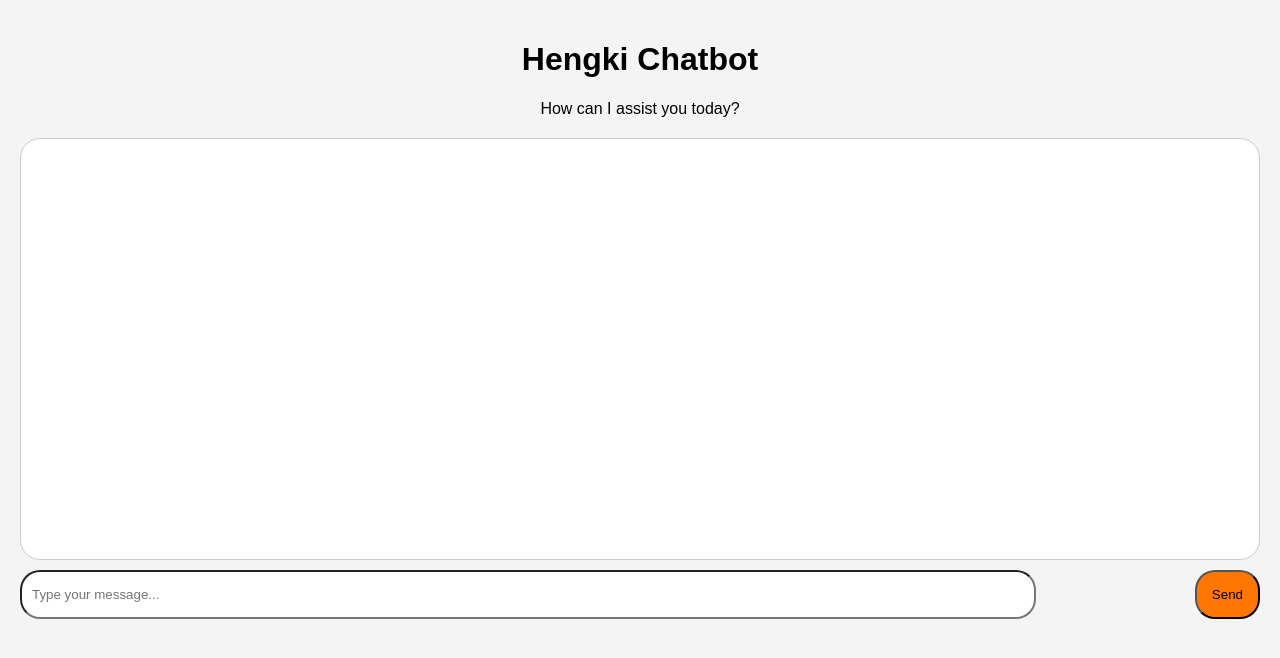
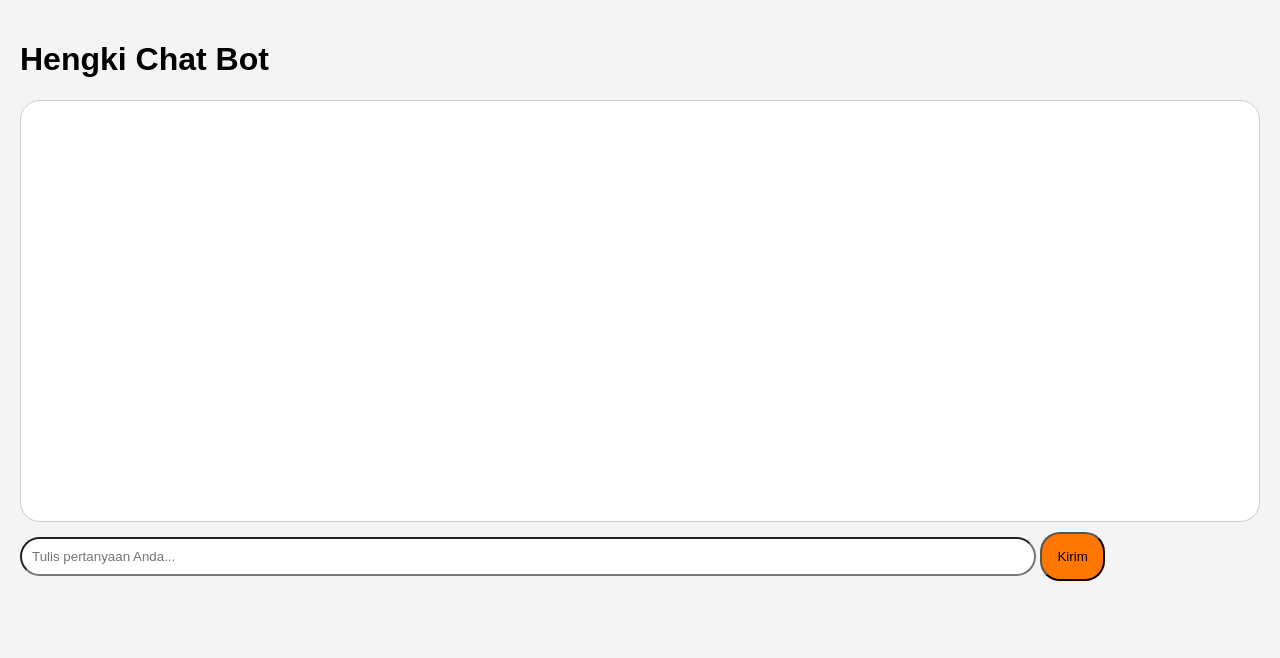
Before and after one commit to HengkiDev/Hengki-ChatBot, a plain HTML site: page index.html in a window 1280 px wide. Drawn offline with Linux system fonts and the light colour scheme.

Commit message:
Update index.html

```diff
--- a/index.html
+++ b/index.html
@@ -3,19 +3,26 @@
 <head>
     <meta charset="UTF-8">
     <meta name="viewport" content="width=device-width, initial-scale=1.0">
-    <title>Hengki Chatbot</title>
+    <title>Hengki AI Chat</title>
     <link rel="stylesheet" href="style.css">
 </head>
 <body>
-    <header>
-        <h1>Hengki Chatbot</h1>
-        <p>How can I assist you today?</p>
-    </header>
-    <div class="chat-container"></div>
-    <form class="input-form">
-        <input type="text" placeholder="Type your message..." required />
-        <button type="submit">Send</button>
-    </form>
+    <div class="container">
+        <div class="nav">
+          <h1>Hengki Chat Bot</h1>
+        </div>
+        <div class="chat-container" id="chatContainer">
+            <!-- Pesan akan ditambahkan di sini -->
+        </div>
+        <div class="input-container">
+            <input
+                type="text"
+                id="userInput"
+                placeholder="Tulis pertanyaan Anda..."
+            >
+            <button id="sendButton">Kirim</button>
+        </div>
+    </div>
     <script src="script.js"></script>
 </body>
 </html>
```
